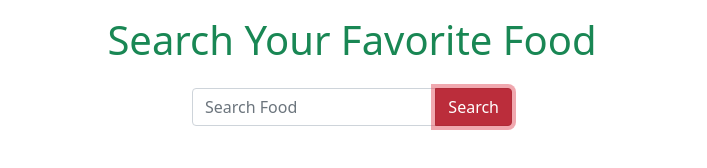
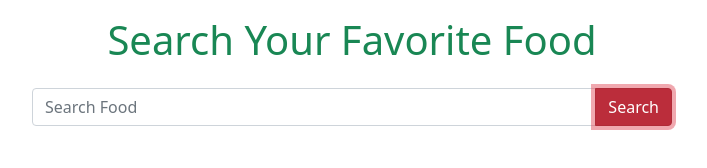
Before and after one commit to Abdullah-Al-Akash/The-MealDB, a plain HTML site: page index.html in a window 1280 px wide. Both pictures are taken after typing "Sample" into the empty fields and a click on the button "Search". Shown: the whole page, without its empty margins (288-995 px from the left). Drawn offline with nearby package versions, Linux system fonts and the light colour scheme; no server answers.

Commit message:
Update Resposiblity

```diff
--- a/app.js
+++ b/app.js
@@ -2,11 +2,16 @@ const searchFood = () => {
         const searchField = document.getElementById('search-field');
         const searchText = searchField.value;
         searchField.value = '';
+        if (searchText.length == 0) {
+                alert('Please Write Something')
+        }
+        else {
 
-        const url = `https://www.themealdb.com/api/json/v1/1/search.php?s=${searchText}`
-        fetch(url)
-                .then(res => res.json())
-                .then(data => displayFood(data.meals))
+                const url = `https://www.themealdb.com/api/json/v1/1/search.php?s=${searchText}`
+                fetch(url)
+                        .then(res => res.json())
+                        .then(data => displayFood(data.meals))
+        }
 }
 
 //Display Search Food
@@ -52,14 +57,14 @@ const displayMealDetails = (meal) => {
         mealDetail.innerText = '';
         const div = document.createElement('div');
         div.innerHTML = `
-                        <div class= "card mx-auto w-25">
+                        <div style="width:350px" class= "card mx-auto">
                         <img src="${meal.strMealThumb}" class="card-img-top p-4" alt="...">
                                 <div class="card-body">
                                         <h5 class="card-title">${meal.strMeal}</h5>
                                         <p class="card-text">${meal.strInstructions.slice(0, 150)}</p>
                                         <a target="_blank" href="${meal.strYoutube}" class="btn btn-danger">How to Cook</a>
                                 </div>
-        </div>
+                        </div>
         `
         mealDetail.appendChild(div);
 
--- a/index.html
+++ b/index.html
@@ -16,7 +16,7 @@
         <!-- Search Field Star -->
         <section class="">
                 <h1 class="text-center text-success p-3">Search Your Favorite Food</h1>
-                <div class="input-group mb-3 w-25 mx-auto">
+                <div class="input-group mb-3 w-50 mx-auto">
                         <input id="search-field" type="text" class="form-control" placeholder="Search Food">
                         <button onclick="searchFood()" class="btn btn-danger" type="button"
                                 id="button-search">Search</button>
```
